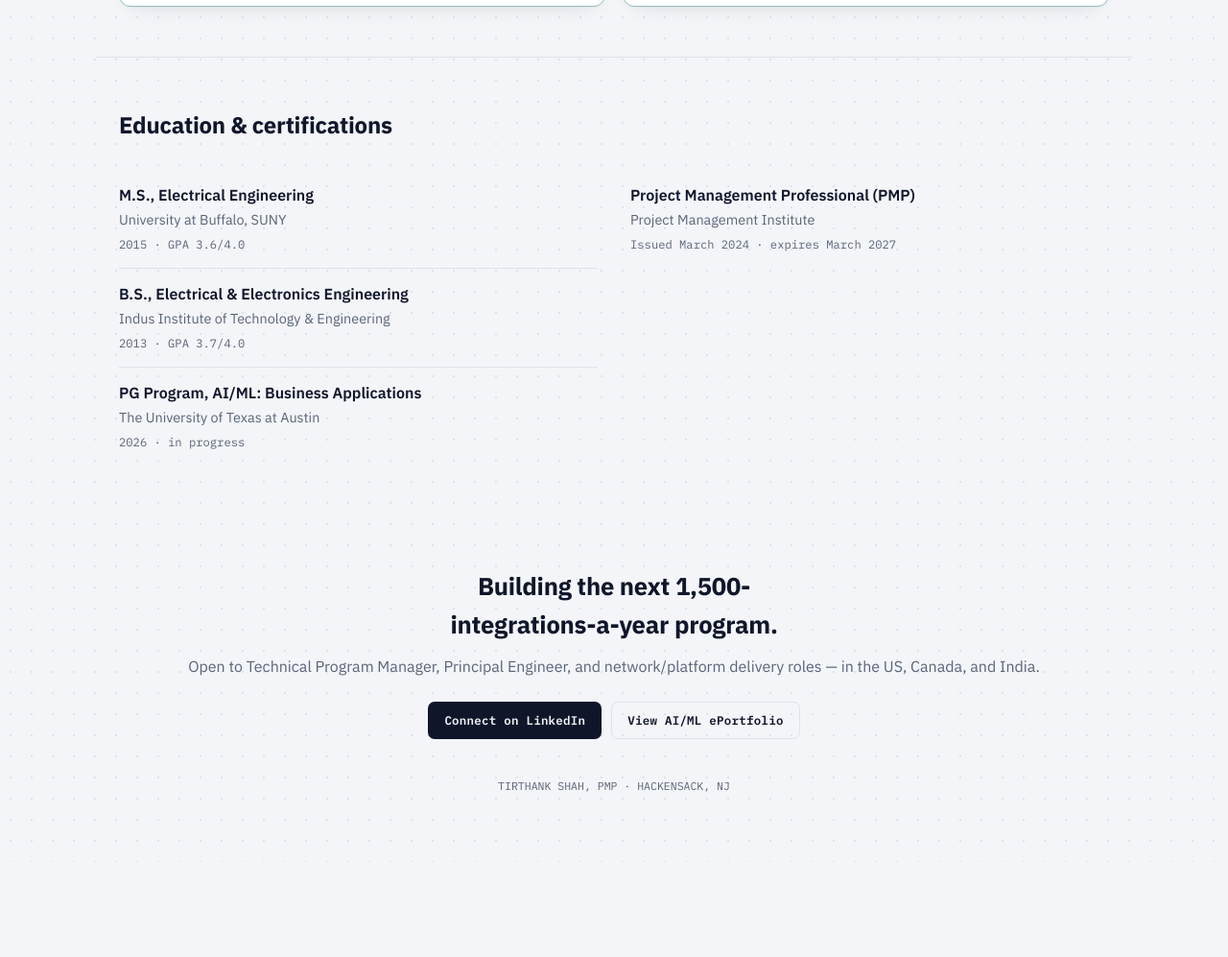
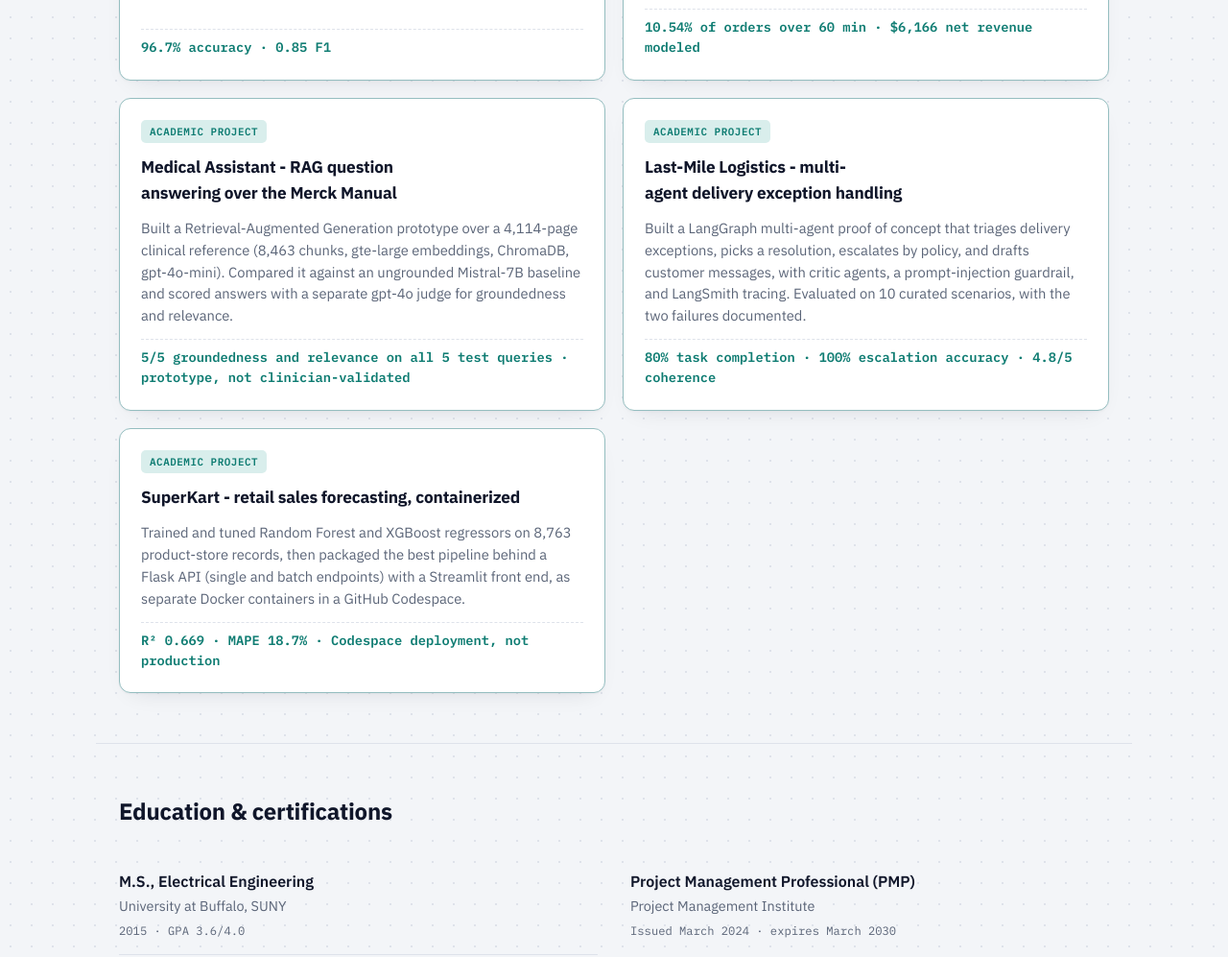
Before and after one commit to tirthank15/tirthank-shah-portfolio, a plain HTML site: page index.html in a window 1280 px wide. Shown: the part 3711-4708 px from the top of the page at 96% size. Before the commit the page ends 4609 px from the top, so only its background shows below. Drawn offline with Linux system fonts and the light colour scheme.

Commit message:
Update portfolio: PMP expiry to March 2030, add RAG, multi-agent and SuperKart course projects
Co-Authored-By: Claude Sonnet 5.5 <noreply@anthropic.com>
Claude-Session: https://claude.ai/code/session_01D8xCrLEkS7HNfPpxQeYA2F

```diff
--- a/index.html
+++ b/index.html
@@ -396,6 +396,9 @@ footer .fine{margin-top:40px; font-family:var(--font-mono); font-size:.72rem; co
         <span class="chip">Microsoft Copilot</span>
         <span class="chip">ChatGPT &amp; Claude</span>
         <span class="chip">Applied ML Forecasting</span>
+        <span class="chip">RAG &amp; LLM Evaluation (coursework)</span>
+        <span class="chip">LangGraph Agents (coursework)</span>
+        <span class="chip">Docker, Flask &amp; Streamlit (coursework)</span>
       </div>
     </div>
     <div class="skill-card">
@@ -441,6 +444,24 @@ footer .fine{margin-top:40px; font-family:var(--font-mono); font-size:.72rem; co
       <p>Analyzed 1,898 orders across 178 restaurants to quantify delivery-time risk and revenue, with operational recommendations.</p>
       <div class="metric">10.54% of orders over 60 min &middot; $6,166 net revenue modeled</div>
     </article>
+    <article class="card academic">
+      <span class="tag">Academic Project</span>
+      <h3>Medical Assistant - RAG question answering over the Merck Manual</h3>
+      <p>Built a Retrieval-Augmented Generation prototype over a 4,114-page clinical reference (8,463 chunks, gte-large embeddings, ChromaDB, gpt-4o-mini). Compared it against an ungrounded Mistral-7B baseline and scored answers with a separate gpt-4o judge for groundedness and relevance.</p>
+      <div class="metric">5/5 groundedness and relevance on all 5 test queries &middot; prototype, not clinician-validated</div>
+    </article>
+    <article class="card academic">
+      <span class="tag">Academic Project</span>
+      <h3>Last-Mile Logistics - multi-agent delivery exception handling</h3>
+      <p>Built a LangGraph multi-agent proof of concept that triages delivery exceptions, picks a resolution, escalates by policy, and drafts customer messages, with critic agents, a prompt-injection guardrail, and LangSmith tracing. Evaluated on 10 curated scenarios, with the two failures documented.</p>
+      <div class="metric">80% task completion &middot; 100% escalation accuracy &middot; 4.8/5 coherence</div>
+    </article>
+    <article class="card academic">
+      <span class="tag">Academic Project</span>
+      <h3>SuperKart - retail sales forecasting, containerized</h3>
+      <p>Trained and tuned Random Forest and XGBoost regressors on 8,763 product-store records, then packaged the best pipeline behind a Flask API (single and batch endpoints) with a Streamlit front end, as separate Docker containers in a GitHub Codespace.</p>
+      <div class="metric">R&sup2; 0.669 &middot; MAPE 18.7% &middot; Codespace deployment, not production</div>
+    </article>
   </div>
 </section>
 
@@ -470,7 +491,7 @@ footer .fine{margin-top:40px; font-family:var(--font-mono); font-size:.72rem; co
       <div class="edu-item">
         <div class="deg">Project Management Professional (PMP)</div>
         <div class="inst">Project Management Institute</div>
-        <div class="meta">Issued March 2024 &middot; expires March 2027</div>
+        <div class="meta">Issued March 2024 &middot; expires March 2030</div>
       </div>
     </div>
   </div>
```
